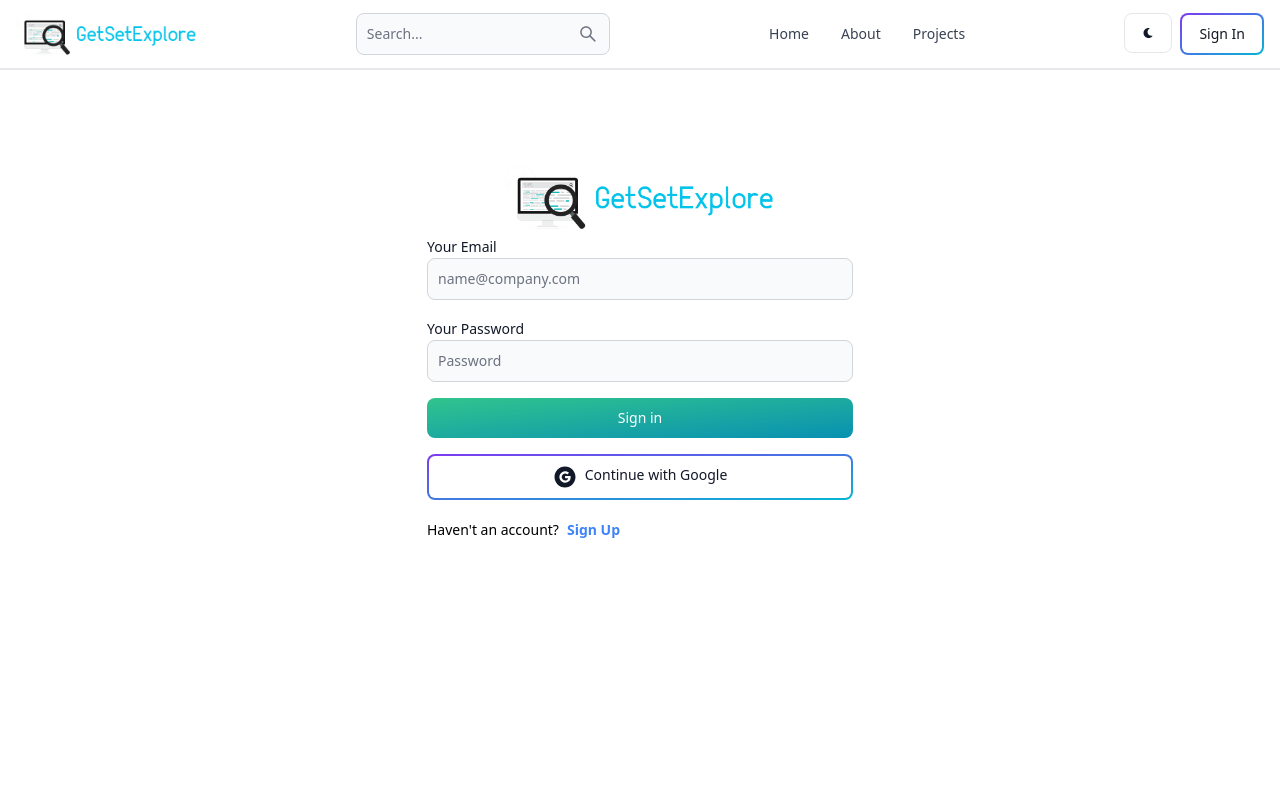
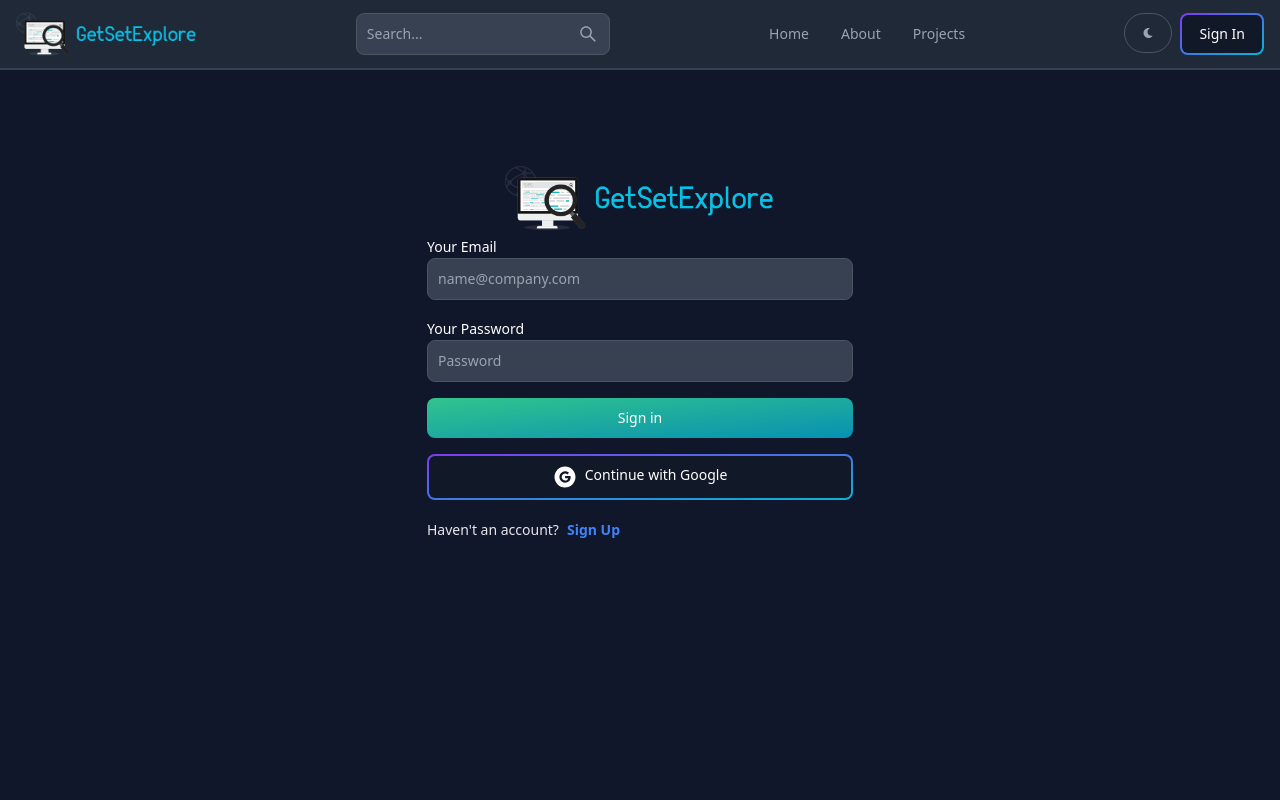
Before and after one commit to sanjeetbth7/Blog-Application, a React (Vite) app in the folder client/: page /sign-in in a window 1280 px wide. Shown: the top 800 px of the page. Built offline with nearby package versions, Linux system fonts and the light colour scheme; no server answers.

Commit message:
add dark mode functions

```diff
--- a/client/src/Components/Header.jsx
+++ b/client/src/Components/Header.jsx
@@ -1,15 +1,18 @@
 import { Avatar, Button, Navbar, TextInput, Dropdown } from "flowbite-react";
 import React from "react";
 import { Link, useLocation } from "react-router-dom";
-import {AiOutlineSearch} from "react-icons/ai";
-import {FaMoon} from "react-icons/fa";
-import { useSelector } from "react-redux";
+import { AiOutlineSearch } from "react-icons/ai";
+import { FaMoon, FaSun } from "react-icons/fa";
+import { useSelector, useDispatch } from "react-redux";
+import { toggleTheme } from "../redux/theme/themeSlice";
 
 export default function Header() {
   const path = useLocation().pathname;
   const { currentUser } = useSelector((state) => state.user);
+  const dispatch = useDispatch();
+  const { theme } = useSelector((state) => state.theme);
 
-    const handleSignout = (e)=> console.log(e);
+  const handleSignout = (e) => console.log(e);
 
   return (
     <Navbar className="border-b-2">
@@ -29,36 +32,44 @@
       </Button>
 
       <div className="flex gap-2 md:order-2">
-        <Button className="w-12 h-10 hidden sm:inline" color="gray">
-            <FaMoon />
+        <Button
+          className="w-12 h-10 sm:inline"
+          color="gray"
+          pill
+          onClick={() => dispatch(toggleTheme())}
+        >
+          {theme === "light" ? <FaSun /> : <FaMoon />}
         </Button>
-        <Link to="/sign-in" >
+        <Link to="/sign-in">
           {currentUser ? (
             <Dropdown
               arrowIcon={false}
               inline
               label={
-              <Avatar alt='user' img={currentUser.profilePicture} rounded />
+                <Avatar alt="user" img={currentUser.profilePicture} rounded />
               }
             >
               <Dropdown.Header>
-              <span className='block text-sm'>@{currentUser.username}</span>
-              <span className='block text-sm font-medium truncate'>
+                <span className="block text-sm">@{currentUser.username}</span>
+                <span className="block text-sm font-medium truncate">
                   {currentUser.email}
                 </span>
               </Dropdown.Header>
-            <Link to={'/dashboard?tab=profile'}>
+              <Link to={"/dashboard?tab=profile"}>
                 <Dropdown.Item>Profile</Dropdown.Item>
               </Link>
               <Dropdown.Divider />
               <Dropdown.Item onClick={handleSignout}>Sign out</Dropdown.Item>
             </Dropdown>
           ) : (
-          <Link to='/sign-in'>
-            <Button gradientDuoTone='purpleToBlue' outline>
+            <div>
+            <Link to="/sign-in">
+              <Button gradientDuoTone="purpleToBlue" outline>
                 Sign In
               </Button>
             </Link>
+            </div>
+
           )}
         </Link>
 
@@ -67,13 +78,13 @@
       <Navbar.Collapse>
         {/* Link under Link will git 'a' tag error , thats here used 'as div */}
         <Navbar.Link active={path === "/"} as={"div"}>
-                <Link to="/" >Home</Link>
+          <Link to="/">Home</Link>
         </Navbar.Link>
         <Navbar.Link active={path === "/about"} as={"div"}>
-                <Link to="/about" >About</Link>
+          <Link to="/about">About</Link>
         </Navbar.Link>
         <Navbar.Link active={path === "/projects"} as={"div"}>
-                <Link to="/projects" >Projects</Link>
+          <Link to="/projects">Projects</Link>
         </Navbar.Link>
       </Navbar.Collapse>
     </Navbar>
--- /dev/null
+++ b/client/src/Components/ThemeProvider.jsx
@@ -0,0 +1,13 @@
+
+import { useSelector } from 'react-redux';
+
+export default function ThemeProvider({ children }) {
+  const { theme } = useSelector((state) => state.theme);
+  return (
+    <div className={theme}>
+      <div className='bg-white text-gray-700 dark:text-gray-200 dark:bg-[rgb(16,23,42)] min-h-screen'>
+        {children}
+      </div>
+    </div>
+  );
+}
--- a/client/src/Components/index.js
+++ b/client/src/Components/index.js
@@ -1,4 +1,5 @@
 import Header from "./Header";
 import Footer from "./Footer";
 import OAuth from "./OAuth";
-export {Header, Footer, OAuth}
+import ThemeProvider from "./ThemeProvider";
+export {Header, Footer, OAuth, ThemeProvider}
--- a/client/src/main.jsx
+++ b/client/src/main.jsx
@@ -6,11 +6,14 @@
 import { Provider } from "react-redux";
 
 import { PersistGate } from "redux-persist/es/integration/react";
+import ThemeProvider from "./Components/ThemeProvider.jsx";
 
 ReactDOM.createRoot(document.getElementById("root")).render(
   <PersistGate persistor={persistor}>
     <Provider store={store}>
-      <App />
+      <ThemeProvider>
+        <App/>
+      </ThemeProvider>
     </Provider>
   </PersistGate>
 );
--- a/client/src/redux/store.js
+++ b/client/src/redux/store.js
@@ -1,11 +1,13 @@
 import { combineReducers, configureStore } from '@reduxjs/toolkit'
-import userReducer from './user/userSlice';
+import userReducer from './user/userSlice.js';
+import themeReducer from './theme/themeSlice.js';
 import {persistReducer} from "redux-persist"
 import storage from 'redux-persist/lib/storage';
 import persistStore from 'redux-persist/es/persistStore';
 
 const rootReducer = combineReducers({
     user: userReducer,
+    theme: themeReducer,
 })
 
 const persistConfig = {
--- /dev/null
+++ b/client/src/redux/theme/themeSlice.js
@@ -0,0 +1,19 @@
+import {createSlice} from '@reduxjs/toolkit';
+
+const initialState = {
+    theme: 'dark',
+};
+
+const themeSlice = createSlice({
+    name: 'theme',
+    initialState,
+    reducers: {
+        toggleTheme: (state) => {
+            state.theme = state.theme === 'light' ? 'dark' : 'light';
+        },
+        }
+});
+
+export const {toggleTheme} = themeSlice.actions;
+
+export default themeSlice.reducer;
```
Lines whose indentation alone changed are shown as unchanged.
